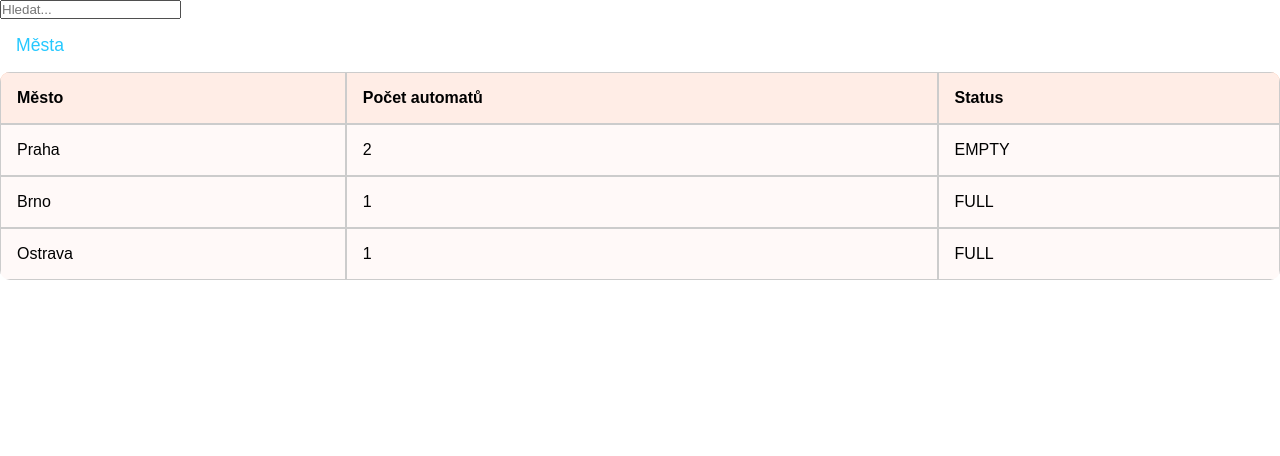
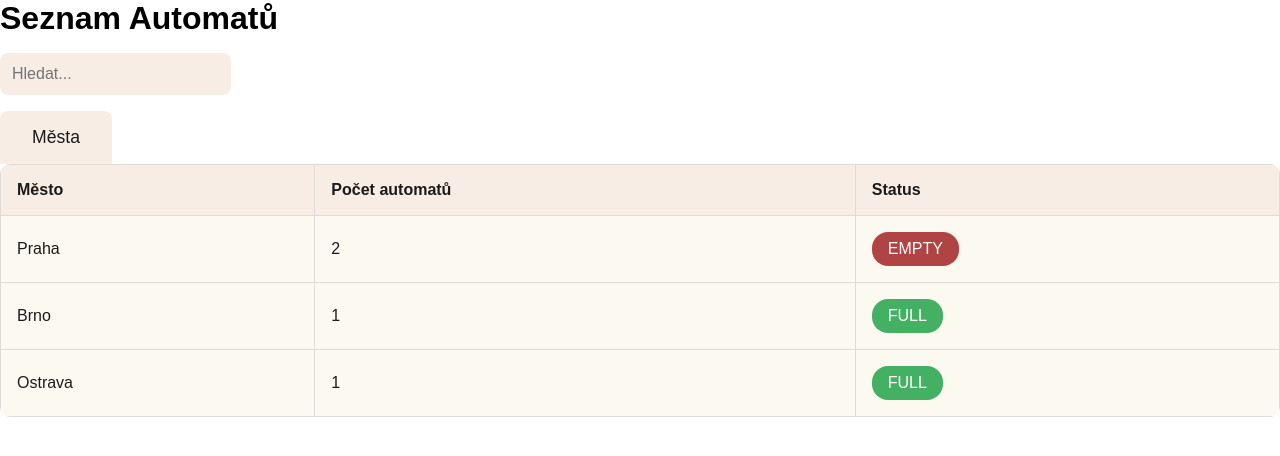
Before and after one commit to Lexikonnn/vending-machine, a React (Create React App) app: page / in a window 1280 px wide. Shown: the top 456 px of the page. Built offline with nearby package versions, Linux system fonts and the light colour scheme.

Commit message:
added status tag and ui for route-nav

```diff
--- a/src/components/searchBar/styles.css
+++ b/src/components/searchBar/styles.css
@@ -0,0 +1,9 @@
+.search-input{
+    border: none;
+    background-color: var(--base-color);
+    color: #5f5f5f;
+    padding: 12px;
+    font-size: 1em;
+    border-radius: 8px;
+    margin: 16px 0;
+}
--- /dev/null
+++ b/src/components/tag/Tag.js
@@ -0,0 +1,11 @@
+import "./styles.css";
+
+const Tag = ({children, state}) => {
+    return (
+        <div className={`tag-wrapper ${state}`}>
+            {children}
+        </div>
+     );
+}
+
+export default Tag;
--- /dev/null
+++ b/src/components/tag/styles.css
@@ -0,0 +1,15 @@
+.tag-wrapper{
+    padding: 8px 16px;
+    border-radius: 16px;
+    display: inline-flex;
+}
+
+.tag-wrapper.ok{
+    background-color: #44b063;
+    color: #ffff;
+}
+
+.tag-wrapper.alert{
+    background-color: #b04444;
+    color: #ffff;
+}
--- a/src/index.css
+++ b/src/index.css
@@ -3,3 +3,8 @@
     padding: 0;
     margin: 0;
 }
+
+:root{
+    --base-color: #F7EDE5;
+    --milky: #FCF9F1;
+}
--- a/src/pages/TablePage.js
+++ b/src/pages/TablePage.js
@@ -3,6 +3,7 @@ import { useParams, useNavigate } from "react-router-dom";
 import { useState } from "react"
 import SearchBar from "../components/searchBar/SearchBar";
 import { useSearchFilter } from "../hooks/useSearchFilter";
+import Tag from "../components/tag/Tag";
 import "./styles.css";
 
 
@@ -43,6 +44,7 @@ const TablePage = () => {
 
     return (
         <div>
+            <h1>Seznam Automatů</h1>
             <SearchBar
                 value={searchTerm}
                 onChange={setSearchTerm}
@@ -50,18 +52,27 @@ const TablePage = () => {
             />
             <nav className="route-nav">
                 <ul>
-                    <li onClick={() => navigate("/")}>Města</li>
+                    <li
+                        className={!cityId ? "active" : ""}
+                        onClick={() => navigate("/")}
+                    >
+                        Města
+                    </li>
 
                     {selectedCity && (
-                        <li onClick={() => navigate(`/${selectedCity.city}`)}>
-                            / {selectedCity.city}
+                        <li
+                            className={cityId && !machineId ? "active" : ""}
+                            onClick={() => navigate(`/${selectedCity.city}`)}
+                        >
+                            {selectedCity.city}
                         </li>
                     )}
 
                     {selectedMachine && (
-                        <li>/ {selectedMachine.address}</li>
+                        <li className={machineId ? "active" : ""}>
+                            {selectedMachine.address}
+                        </li>
                     )}
-                    {selectedMachine && <li>/ {selectedMachine.address}</li>}
                 </ul>
             </nav>
             {!selectedCity && (
@@ -81,10 +92,10 @@ const TablePage = () => {
                             );
 
                             return (
-                                <tr key={city.city} onClick={() => { navigate(`/${city.city}`); setSearchTerm("") }}>
+                                <tr key={city.id} onClick={() => { navigate(`/${city.city}`); setSearchTerm("") }}>
                                     <td>{city.city}</td>
                                     <td>{city.automaty.length}</td>
-                                    <td>{hasEmptySlot ? "EMPTY" : "FULL"}</td>
+                                    <td><Tag state={hasEmptySlot == true ? "alert" : "ok"}>{hasEmptySlot ? "EMPTY" : "FULL"}</Tag></td>
                                 </tr>
                             );
                         })}
@@ -119,7 +130,7 @@ const TablePage = () => {
                                     <td>{automat.address}</td>
                                     <td>{automat.gps.join(", ")}</td>
                                     <td>{hasEmptySlot ? "EMPTY" : "FULL"}</td>
-                                    <td>{isExpired ? "EXPIRED" : "OK"}</td>
+                                    <td><Tag state={isExpired == true ? "alert" : "ok"}>{isExpired ? "EXPIRED" : "OK"}</Tag></td>
                                 </tr>
                             );
                         })}
--- a/src/pages/styles.css
+++ b/src/pages/styles.css
@@ -1,32 +1,38 @@
 table {
     font-family: sans-serif;
     width: 100%;
-    border-collapse: separate;
-    border-spacing: 0;
+    border-collapse: collapse;
     border-radius: 10px;
     overflow: hidden;
+    color: #1b1b1b;
 }
 
-thead{
-    background-color: #ff9462dd;
-
+/* Hlavička tabulky */
+thead {
+    background-color: var(--base-color);
 }
 
+/* Obecné buňky */
 th,
 td {
-    border: 1px solid #ccc;
+    border: 1px solid #DFDBD8;
     padding: 16px;
     text-align: left;
-    cursor: pointer;
-    background-color: #fff9f7dd;
 }
 
-
-tbody tr:hover {
-    background-color: #ffbea0dd;
-    transition: 120ms;
+/* Tělo tabulky: výchozí pozadí */
+tbody tr {
+    background-color: var(--milky);
+    transition: background-color 120ms ease;
+    cursor: pointer;
 }
 
+/* Hover efekt na celý řádek */
+tbody tr:hover {
+    background-color: var(--base-color);
+}
+
+/* Navigace */
 ul {
     display: flex;
     flex-direction: row;
@@ -34,8 +40,28 @@ ul {
     cursor: pointer;
 }
 
-.route-nav{
+.route-nav {
     font-size: 1.1em;
-    padding: 16px;
-    color: #25c8ff;
+    color: #1b1b1b;
 }
+
+
+
+.route-nav ul li{
+    background-color: var(--milky);
+    padding: 16px 32px;
+    border-radius: 8px 8px 0 0;
+    transition: 120ms;
+}
+
+.route-nav ul li:hover{
+    transform: 120ms;
+    scale: 105%;
+}
+
+  .route-nav ul li.active {
+    background-color: var(--base-color);
+    transition: 120ms;
+    scale: 100% !important;
+    color: #1b1b1b;
+  }
```
Also changed, not shown: src/components/navigation/Navigation.js (added, +15 -0 lines), src/components/navigation/styles.css (added).
